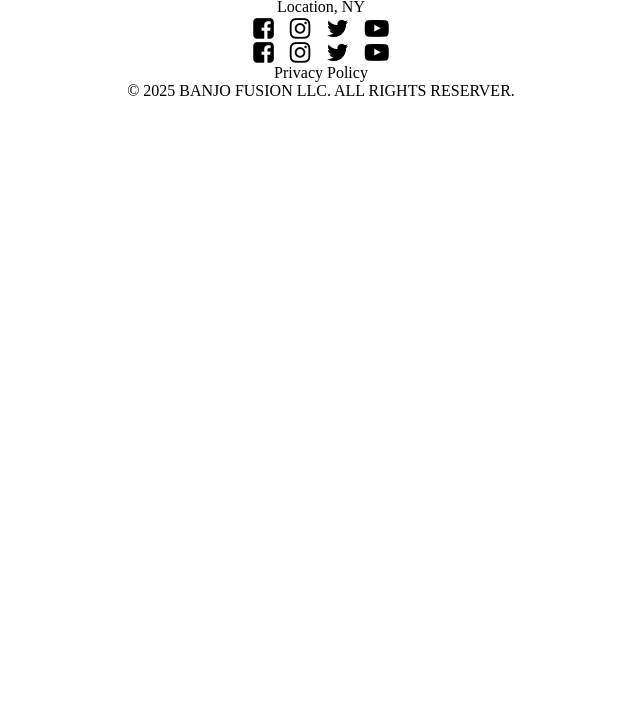
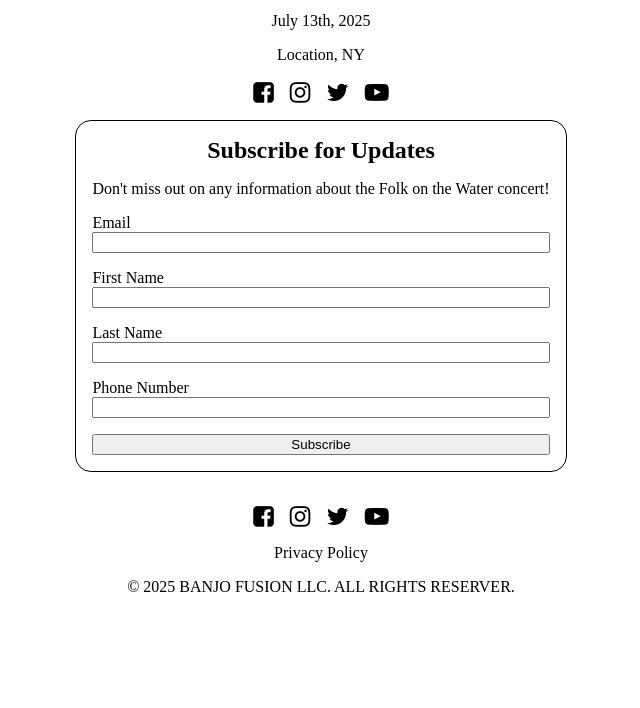
Before and after one commit to armytag/benji-website, a plain HTML site: page index.html in a window 1280 px wide. Shown: the part 92-800 px from the top of the page, without its empty margins (319-959 px from the left). Drawn offline with Linux system fonts and the light colour scheme.

Commit message:
Added some more styling

```diff
--- a/index.html
+++ b/index.html
@@ -14,24 +14,38 @@
 		<p><time datetime="2025-07-13">July 13th, 2025</time></p>
 		<p>Location, NY</p>
 		<div class="sm-icons">
-			<a href="www.facebook.com/folkonthewater/" class="fa fa-facebook-square"></a>
-			<a href="www.instagram.com/folkonthewater/" class="fa fa-instagram"></a>
-			<a href="www.twitter.com/folkonthewater/" class="fa fa-twitter"></a>
-			<a href="www.youtube.com/channel/@FolkOnTheWater/" class="fa fa-youtube-play"></a>
+			<a href="https://www.facebook.com/folkonthewater/" class="fa fa-facebook-square"></a>
+			<a href="https://www.instagram.com/folkonthewater/" class="fa fa-instagram"></a>
+			<a href="https://www.twitter.com/folkonthewater/" class="fa fa-twitter"></a>
+			<a href="https://www.youtube.com/channel/@FolkOnTheWater/" class="fa fa-youtube-play"></a>
 		</div>
 	</div>
 	<div id="content">
 		<section id="save-the-date"> </section>
-		<section id="signup"> </section>
+		<section id="signup">
+			<h2>Subscribe for Updates</h2>
+			<p>Don't miss out on any information about the Folk on the Water concert!</p>
+			<form id="signup-form">
+				<label for="email">Email</label>
+				<input type="email" name="email">
+				<label for="firtname">First Name</label>
+				<input type="text" name="firtname">
+				<label for="lastname">Last Name</label>
+				<input type="text" name="lastname">
+				<label for="phonenumber">Phone Number</label>
+				<input type="tel" name="phonenumber">
+				<input type="button" value="Subscribe">
+			</form>
+		</section>
 		<section id="resources"> </section>
 		<section id="sponsors"> </section>
 	</div>
 	<div id="foot">
 		<div class="sm-icons">
-			<a href="www.facebook.com/folkonthewater/" class="fa fa-facebook-square"></a>
-			<a href="www.instagram.com/folkonthewater/" class="fa fa-instagram"></a>
-			<a href="www.twitter.com/folkonthewater/" class="fa fa-twitter"></a>
-			<a href="www.youtube.com/channel/@FolkOnTheWater/" class="fa fa-youtube-play"></a>
+			<a href="https://www.facebook.com/folkonthewater/" class="fa fa-facebook-square"></a>
+			<a href="https://www.instagram.com/folkonthewater/" class="fa fa-instagram"></a>
+			<a href="https://www.twitter.com/folkonthewater/" class="fa fa-twitter"></a>
+			<a href="https://www.youtube.com/channel/@FolkOnTheWater/" class="fa fa-youtube-play"></a>
 		</div>
 		<a href="">Privacy Policy</a>
 		<p id="copyright">© 2025 Banjo Fusion LLC. All rights reserver.</p>
--- a/style.css
+++ b/style.css
@@ -17,6 +17,28 @@ body > div,
 	flex-direction: column;
 	justify-content: center;
 	align-items: center;
+	gap: 1rem;
+}
+
+#signup {
+	padding: 1rem;
+	border: 1px solid black;
+	border-radius: 1rem;
+}
+
+#signup-form {
+	display: flex;
+	flex-direction: column;
+	width: 100%;
+	text-align: left;
+}
+
+#signup-form input {
+	margin-bottom: 1rem;
+}
+
+#signup-form input[type="button"] {
+	margin-bottom: 0;
 }
 
 #foot a {
```
